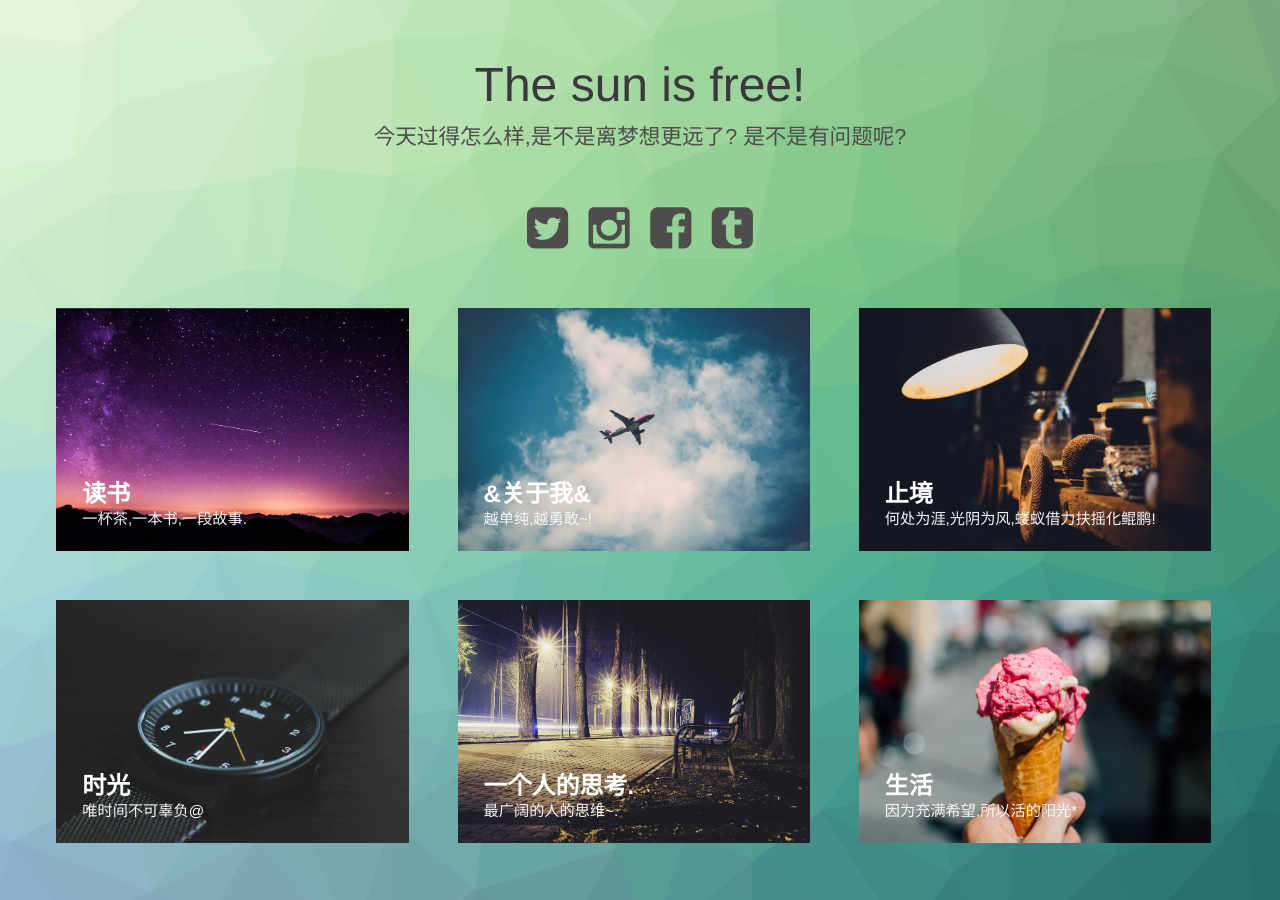
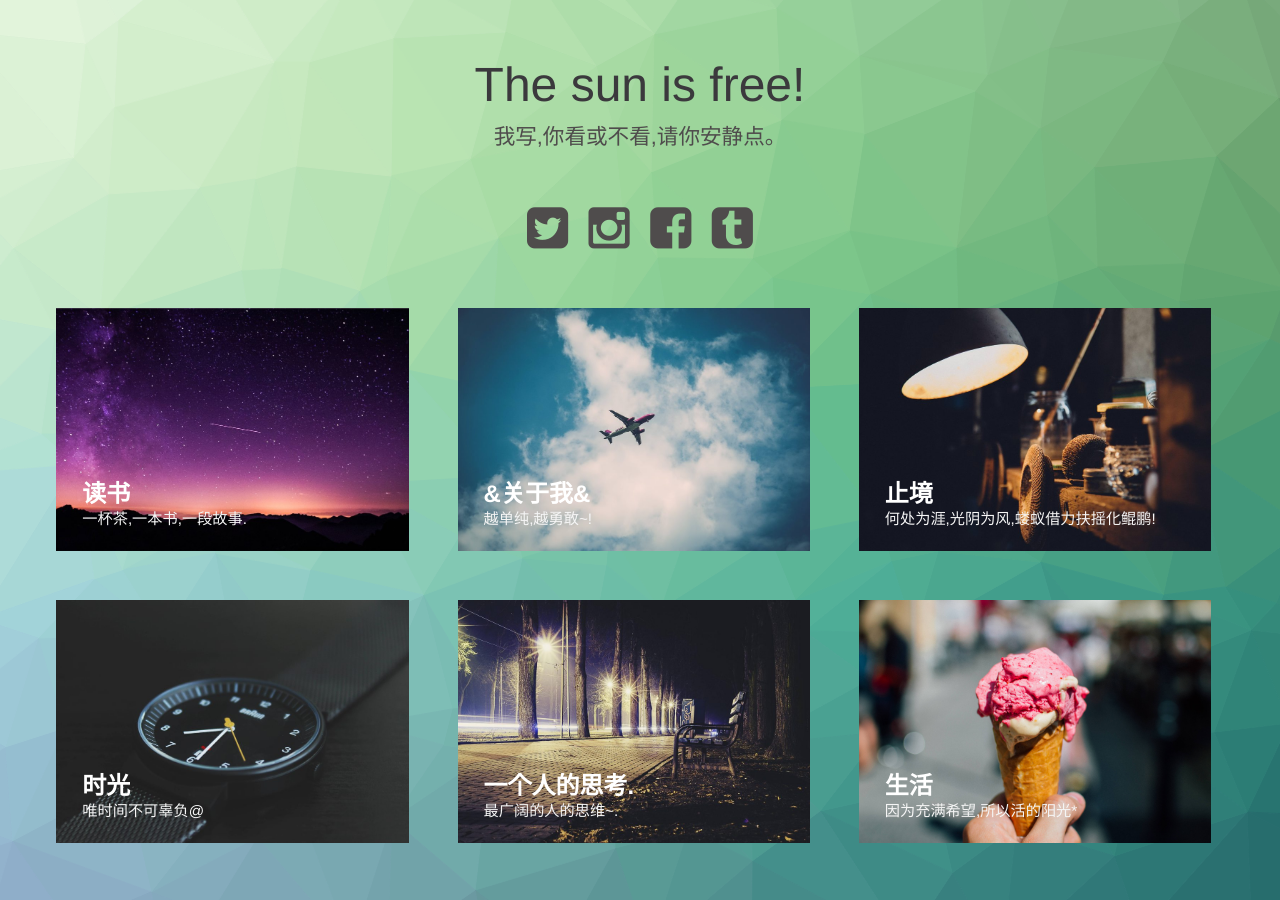
Before and after one commit to skyzhen/skyzhen.github.io, a Jekyll site: the page built from index.html, in a window 1280 px wide. Built offline with Jekyll 4.4.1, drawn with Linux system fonts in a browser that asks for light colours.

Commit message:
请你安静点

```diff
--- a/index.html
+++ b/index.html
@@ -28,7 +28,7 @@ layout: compress
     <body class="body">
         <div class="container">
             <header class="header">
-                <h1>The sun is free!<span>今天过得怎么样,是不是离梦想更远了?   是不是有问题呢?</span></h1>
+                <h1>The sun is free!<span>我写,你看或不看,请你安静点。</span></h1>
                 <nav class="links">
                     <a href="#"><i class="fa fa-twitter-square fa-3x"></i></a>
                     <a href="#"><i class="fa fa-instagram fa-3x"></i></a>
```
